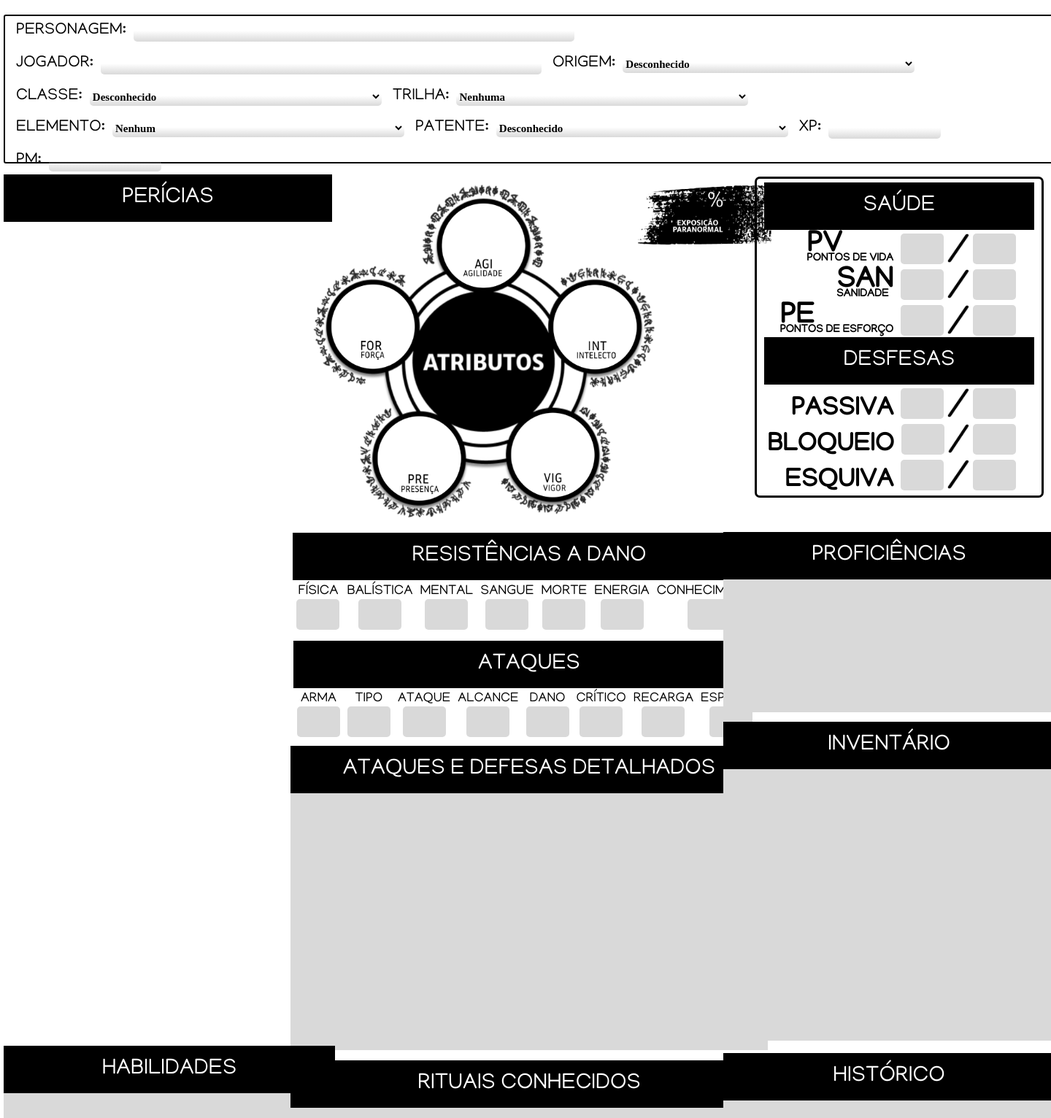
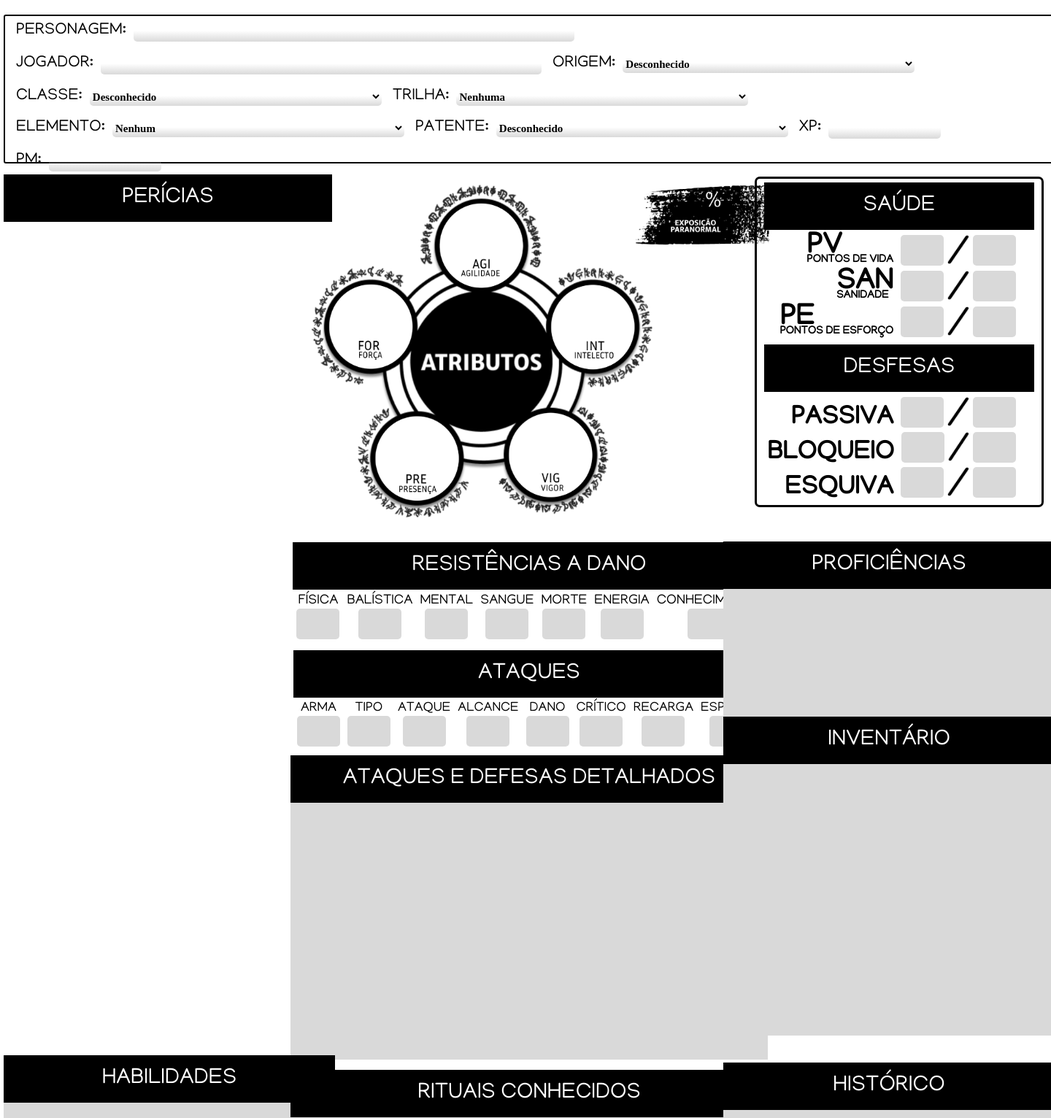
Before and after one commit to AmandaTSantos18/projeto-rpg, a PHP site: page /ficha.html in a window 1440 px wide; the page is wider, and only the part inside the window is pictured. Shown: the top 1532 px of that part at 73% size. Run offline with PHP 8.4, Linux system fonts and the light colour scheme; some web fonts are replaced.

Commit message:
Update estiloficha.css

```diff
--- a/css/estiloficha.css
+++ b/css/estiloficha.css
@@ -260,7 +260,7 @@ h4
 {
     align-self: flex-end;
     position: relative;
-    bottom: 770px;
+    bottom: 790px;
 }
 
 .inv
@@ -289,6 +289,7 @@ h4
 .sa
 {
     width: 370px;
+    margin-bottom: 10px;
 }
 
 .saude
@@ -303,8 +304,7 @@ h4
     display: flex;
     flex-direction: row;
     margin-right: 25px;
-    margin-top: -10px;
-    margin-bottom: -8px;
+    margin-top: -18px;
     justify-content: flex-end;
 }
 
@@ -313,8 +313,8 @@ h4
     display: flex;
     flex-direction: row;
     margin-right: 25px;
-    margin-top: -10px;
-    margin-bottom: -15px;
+    margin-top: -18px;
+    margin-bottom: -8px;
     justify-content: flex-end;
 }
 
@@ -399,7 +399,7 @@ h3
 
 .atri2
 {
-    width: 70px;
+    width: 75px;
     height: 50px;
     border: none;
     font-size: 30px;
@@ -446,8 +446,8 @@ h3
 .nex
 {
     position: relative;
-    right: 490px;
-    bottom: 435px;
+    right: 497px;
+    bottom: 427px;
     color: white;
 }
 
```
